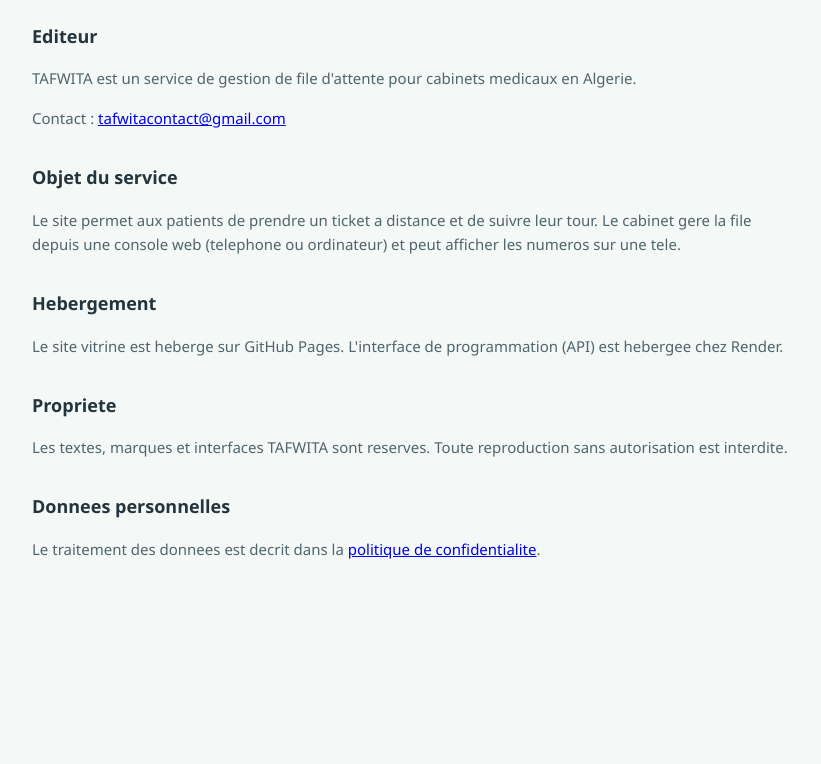
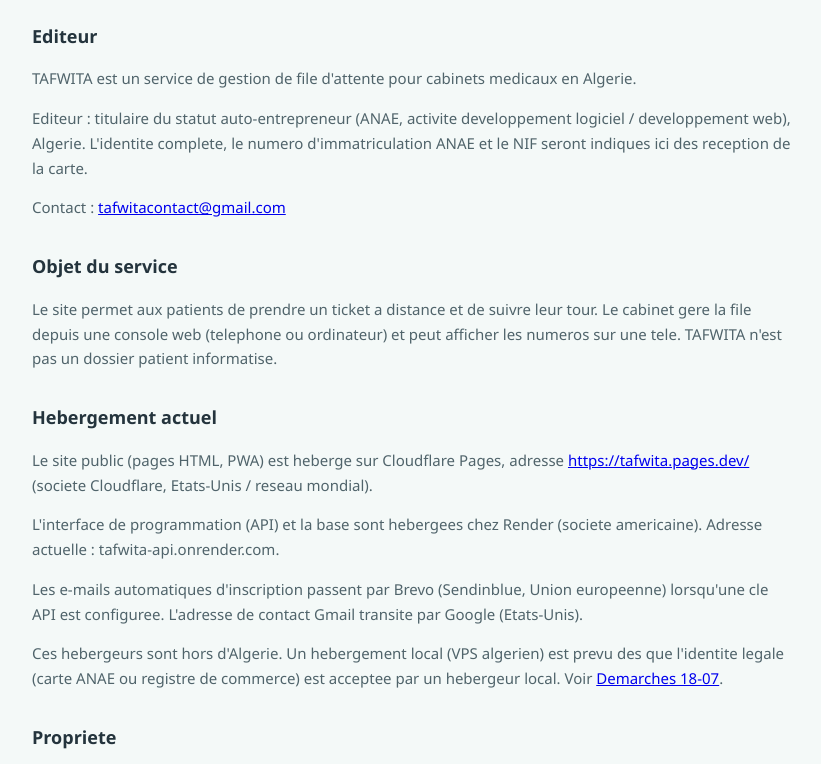
Before and after one commit to mdany011-stack/tafwita-api, a plain HTML site: page mentions.html in a window 1280 px wide. Shown: the part 229-993 px from the top of the page, without its empty margins (228-1049 px from the left). Before the commit the page ends 885 px from the top, so only its background shows below. Drawn offline with Linux system fonts and the light colour scheme.

Commit message:
feat: mentions 18-07, consentement, reset mot de passe, plus de faux .exe

```diff
--- a/mentions.html
+++ b/mentions.html
@@ -29,6 +29,9 @@
       <nav>
         <a href="./index.html">Accueil</a>
         <a href="./confidentialite.html">Confidentialite</a>
+        <a href="./cgu.html">CGU</a>
+        <a href="./sous-traitance.html">Sous-traitance</a>
+        <a href="./demarches.html">Demarches 18-07</a>
         <a href="mailto:tafwitacontact@gmail.com">Contact</a>
       </nav>
     </div>
@@ -38,15 +41,19 @@
       <h1>Mentions legales</h1>
       <h2>Editeur</h2>
       <p>TAFWITA est un service de gestion de file d'attente pour cabinets medicaux en Algerie.</p>
+      <p>Editeur : titulaire du statut auto-entrepreneur (ANAE, activite developpement logiciel / developpement web), Algerie. L'identite complete, le numero d'immatriculation ANAE et le NIF seront indiques ici des reception de la carte.</p>
       <p>Contact : <a href="mailto:tafwitacontact@gmail.com">tafwitacontact@gmail.com</a></p>
       <h2>Objet du service</h2>
-      <p>Le site permet aux patients de prendre un ticket a distance et de suivre leur tour. Le cabinet gere la file depuis une console web (telephone ou ordinateur) et peut afficher les numeros sur une tele.</p>
-      <h2>Hebergement</h2>
-      <p>Le site vitrine est heberge sur GitHub Pages. L'interface de programmation (API) est hebergee chez Render.</p>
+      <p>Le site permet aux patients de prendre un ticket a distance et de suivre leur tour. Le cabinet gere la file depuis une console web (telephone ou ordinateur) et peut afficher les numeros sur une tele. TAFWITA n'est pas un dossier patient informatise.</p>
+      <h2>Hebergement actuel</h2>
+      <p>Le site public (pages HTML, PWA) est heberge sur Cloudflare Pages, adresse <a href="https://tafwita.pages.dev/">https://tafwita.pages.dev/</a> (societe Cloudflare, Etats-Unis / reseau mondial).</p>
+      <p>L'interface de programmation (API) et la base sont hebergees chez Render (societe americaine). Adresse actuelle : tafwita-api.onrender.com.</p>
+      <p>Les e-mails automatiques d'inscription passent par Brevo (Sendinblue, Union europeenne) lorsqu'une cle API est configuree. L'adresse de contact Gmail transite par Google (Etats-Unis).</p>
+      <p>Ces hebergeurs sont hors d'Algerie. Un hebergement local (VPS algerien) est prevu des que l'identite legale (carte ANAE ou registre de commerce) est acceptee par un hebergeur local. Voir <a href="./demarches.html">Demarches 18-07</a>.</p>
       <h2>Propriete</h2>
       <p>Les textes, marques et interfaces TAFWITA sont reserves. Toute reproduction sans autorisation est interdite.</p>
       <h2>Donnees personnelles</h2>
-      <p>Le traitement des donnees est decrit dans la <a href="./confidentialite.html">politique de confidentialite</a>.</p>
+      <p>Le traitement des donnees est decrit dans la <a href="./confidentialite.html">politique de confidentialite</a>. Les conditions du service sont dans les <a href="./cgu.html">CGU</a>. L'acte de sous-traitance avec le cabinet est <a href="./sous-traitance.html">ici</a>.</p>
     </div>
   </main>
 </body>
```
